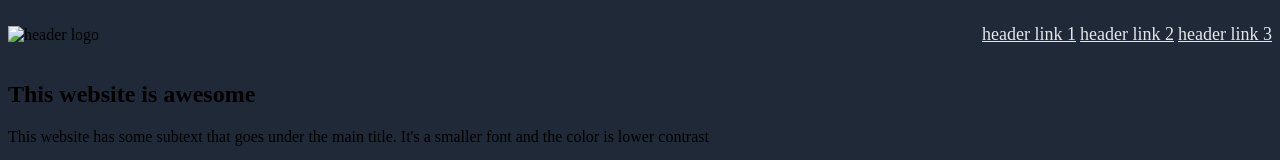
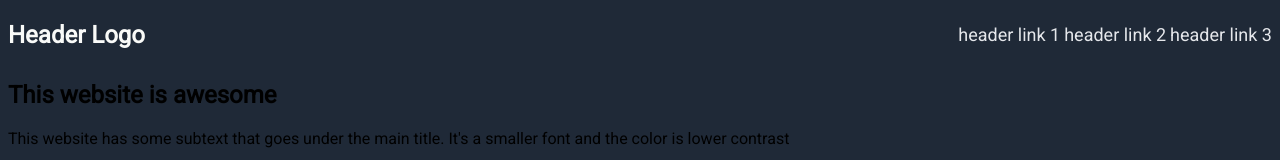
Before and after one commit to scott-standaert/odin-landing-page, a plain HTML site: page index.html in a window 1280 px wide. Shown: the top 160 px of the page. Drawn offline with Linux system fonts and the light colour scheme.

Commit message:
import roboto font and refine header html

```diff
--- a/index.html
+++ b/index.html
@@ -4,13 +4,16 @@
     <meta charset="UTF-8">
     <meta http-equiv="X-UA-Compatible" content="IE=edge">
     <meta name="viewport" content="width=device-width, initial-scale=1.0">
+    <link rel="preconnect" href="https://fonts.googleapis.com">
+    <link rel="preconnect" href="https://fonts.gstatic.com" crossorigin>
+    <link href="https://fonts.googleapis.com/css2?family=Roboto&display=swap" rel="stylesheet">
     <link rel="stylesheet" href="style.css">
     <title>Landing Page</title>
 </head>
 <body>
     <div class="nav-bar" id="nav-bar">
         <header>
-            <img src="#" alt="header logo">
+            <a href="#" class="logo"> Header Logo </a>
         </header>
 
         <nav> <!--nav is nested outside of header for screen reader accessibility-->
--- a/style.css
+++ b/style.css
@@ -4,11 +4,13 @@
 
 body {
     background: #1F2937;
+    font-family: Roboto, sans-serif;
 }
 
 a {
     color: #E5E7EB;
     font-size: 18px;
+    text-decoration: none;
 }
 
 footer {
@@ -21,6 +23,12 @@ footer {
     display: flex;
     justify-content: space-between;
     align-items: center;
+}
+
+.logo {
+    font-size: 24px;
+    color: #f9faf8;
+    font-weight: 900;
 }
 
 .content {
```
